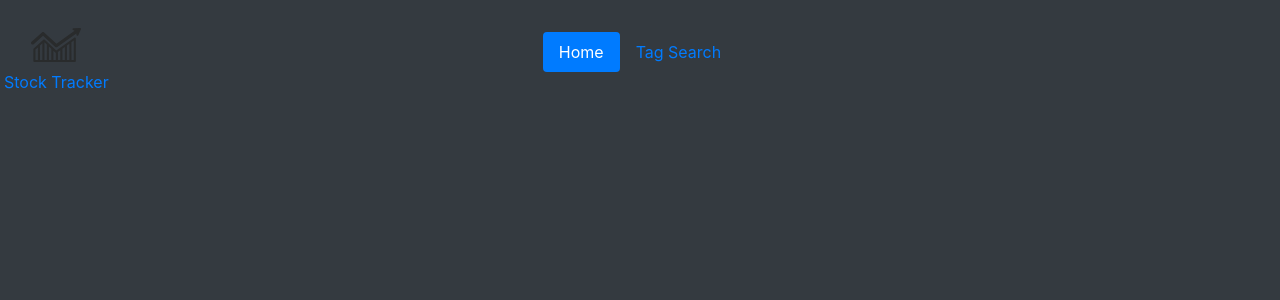
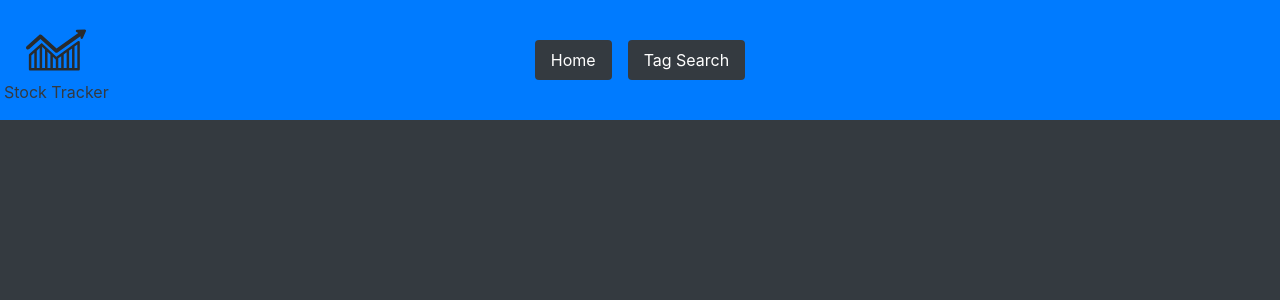
Before and after one commit to lukas-011/StockTracker, a Flask app: page / in a window 1280 px wide. Shown: the top 300 px of the page. Run offline with Flask 3, Linux system fonts and the light colour scheme; some libraries are stand-ins or nearby versions.

Commit message:
Made the homepage look nicer. Gotta go to lunch doe

```diff
--- a/templates/index.html
+++ b/templates/index.html
@@ -7,26 +7,25 @@
     <!-- Link to Bootstrap CSS from CDN -->
     <link href="https://stackpath.bootstrapcdn.com/bootstrap/4.5.2/css/bootstrap.min.css" rel="stylesheet">
 </head>
-<body class="bg-dark w-100 h-100">
-    <header class="position-relative py-3">
-        <div class="bg-primary w-100 h-100">
-            <a href="/" class="position-absolute start-0 top-0 d-flex flex-column align-items-center p-1 justify-content-center">
-                <svg fill="#292b2c" height="50px" width="50px" version="1.1" id="Capa_1" xmlns="http://www.w3.org/2000/svg" xmlns:xlink="http://www.w3.org/1999/xlink" viewBox="0 0 386.651 386.651" xml:space="preserve">
+<body class="bg-dark">
+    <header class="position-relative py-3 bg-primary">
+
+        <a href="/" class="position-absolute d-flex flex-column align-items-center p-1 justify-content-center">
+            <svg fill="#292b2c" height="60px" width="60px" version="1.1" id="Capa_1" xmlns="http://www.w3.org/2000/svg" xmlns:xlink="http://www.w3.org/1999/xlink" viewBox="0 0 386.651 386.651" xml:space="preserve">
                 <g>
                     <path d="M342.367,135.781c-2.674-1.367-5.889-1.122-8.324,0.635l-138.556,99.968l-89.233-83.725   c-3.032-2.844-7.736-2.892-10.826-0.112l-74.395,66.959c-1.685,1.518-2.648,3.679-2.648,5.946v91.451c0,4.418,3.582,8,8,8h312.339   c4.418,0,8-3.582,8-8v-174C346.724,139.899,345.041,137.149,342.367,135.781z M53.507,308.903H34.385v-79.889l19.122-17.211   V308.903z M88.045,308.903H69.507v-111.5l18.538-16.685V308.903z M122.582,308.903h-18.538V172.526l18.538,17.393V308.903z    M157.12,308.903h-18.538V204.931l18.538,17.394V308.903z M192.015,308.903H173.12v-71.565l16.227,15.226   c0.791,0.741,1.702,1.288,2.667,1.65V308.903z M226.91,308.903h-18.896v-61.828l18.896-13.634V308.903z M261.806,308.903H242.91   v-87.006l18.895-13.633V308.903z M296.701,308.903h-18.896V196.72l18.896-13.634V308.903z M330.724,308.903h-18.022v-137.36   l18.022-13.003V308.903z"/>
                     <path d="M385.375,65.087c-1.439-2.148-3.904-3.404-6.461-3.337l-50.696,1.368c-3.471,0.094-6.429,2.547-7.161,5.941   c-0.732,3.395,0.95,6.85,4.074,8.366l11.846,5.75L196.96,183.012l-95.409-86.504c-4.738-4.296-11.955-4.322-16.723-0.062   L4.173,168.491c-5.149,4.599-5.594,12.501-0.995,17.649c4.598,5.148,12.499,5.594,17.649,0.995l72.265-64.55l94.533,85.709   c2.369,2.147,5.376,3.239,8.398,3.239c2.532,0,5.074-0.767,7.255-2.322L350.82,104.01l0.701,11.074   c0.22,3.464,2.777,6.329,6.193,6.939c0.444,0.079,0.889,0.118,1.328,0.118c2.938,0,5.662-1.724,6.885-4.483l20.077-45.327   C387.052,69.968,386.815,67.234,385.375,65.087z"/>
                 </g>
             </svg>
-                <span class="ms-2 fw-bold text-[#292b2c]">Stock Tracker</span>
+            <span class="text-dark">Stock Tracker</span>
         </a>
-        </div>
 
-        <ul class="nav nav-pills row d-flex justify-content-center p-3">
+        <ul class="nav nav-pills d-flex justify-content-center p-3 ">
             <li class="nav-item">
-                <a href="#" class="nav-link active" aria-current="page">Home</a>
+                <a href="#" class="nav-link bg-dark text-white m-2" aria-current="page">Home</a>
             </li>
             <li class="nav-item">
-                <a href="#" class="nav-link button-outline-primary">Tag Search</a>
+                <a href="#" class="nav-link button-outline-primary bg-dark text-white m-2">Tag Search</a>
             </li>
         </ul>
     </header>
```
Also changed, not shown: 1 other file. Lines whose indentation alone changed are shown as unchanged.
